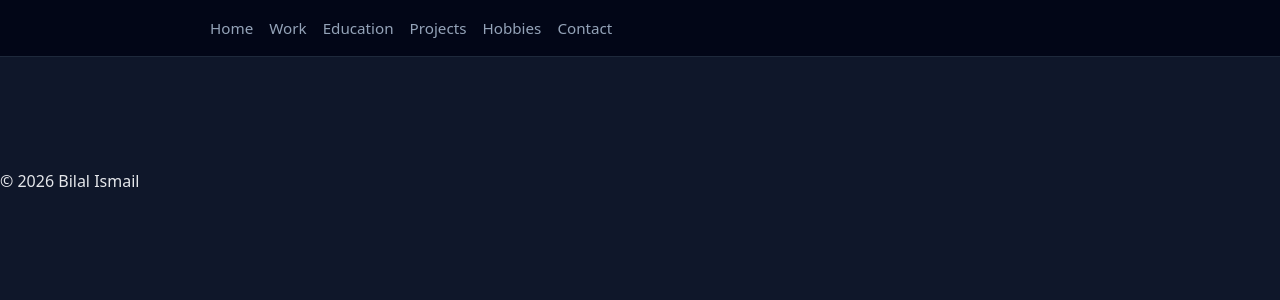
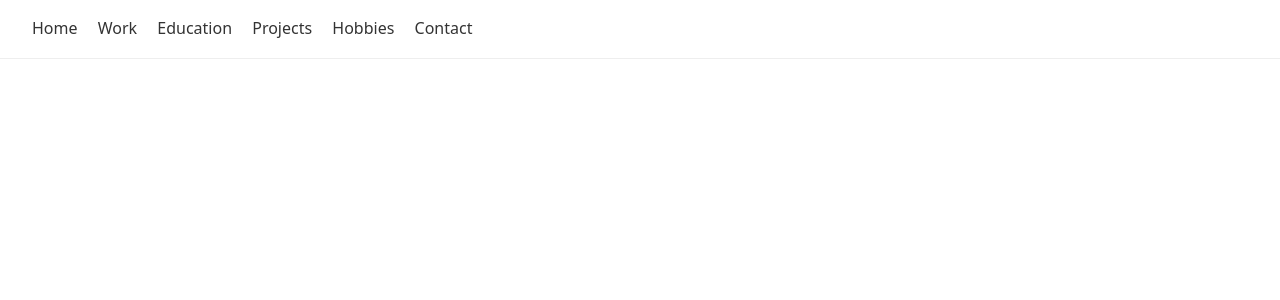
Before and after one commit to bilal-ismail/bilal-ismail.github.io, a Jekyll site: the page built from _posts/2023-03-03-title.md, in a window 1280 px wide. Shown: the top 300 px of the page. Built offline with Jekyll 4.4.1, drawn with Linux system fonts in a browser that asks for light colours; our own code applies the rules of GitHub Pages for plain Markdown files.

Commit message:
Update default.html

```diff
--- a/_layouts/default.html
+++ b/_layouts/default.html
@@ -4,9 +4,35 @@
   <meta charset="UTF-8">
   <title>{{ page.title }} | {{ site.title }}</title>
   <meta name="viewport" content="width=device-width, initial-scale=1.0">
-  <link rel="stylesheet" href="/assets/css/main.css">
+
+  <!-- BASIC STYLES -->
+  <style>
+    body {
+      font-family: system-ui, -apple-system, BlinkMacSystemFont, sans-serif;
+      margin: 0;
+      padding: 0;
+      line-height: 1.6;
+      color: #111;
+    }
+    header {
+      border-bottom: 1px solid #eee;
+      padding: 1rem 2rem;
+    }
+    nav a {
+      margin-right: 1rem;
+      text-decoration: none;
+      color: #333;
+      font-weight: 500;
+    }
+    main {
+      padding: 2rem;
+      max-width: 900px;
+      margin: auto;
+    }
+  </style>
 </head>
 <body>
+
 <header>
   <nav>
     <a href="/">Home</a>
@@ -22,8 +48,5 @@
   {{ content }}
 </main>
 
-  <footer>
-    <p>© {{ site.time | date: "%Y" }} {{ site.title }}</p>
-  </footer>
 </body>
 </html>
```
Lines whose indentation alone changed are shown as unchanged.
